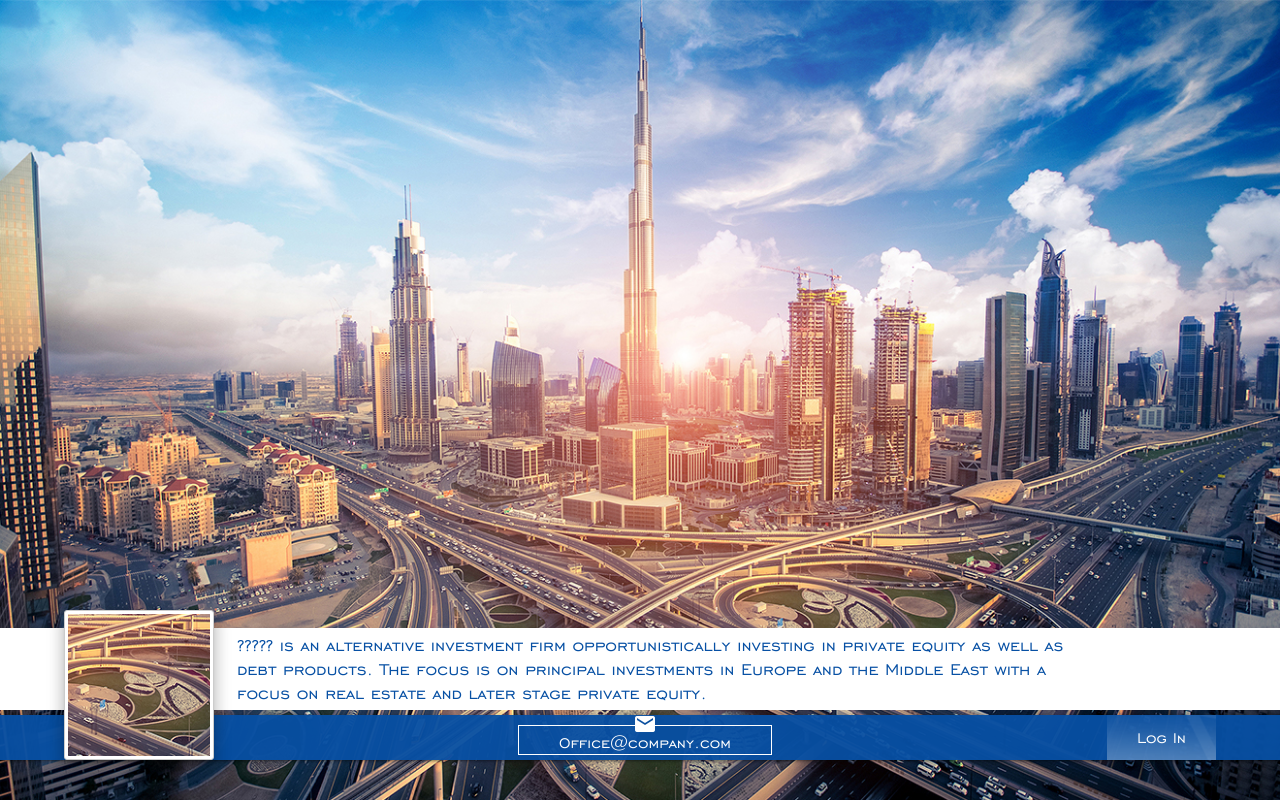
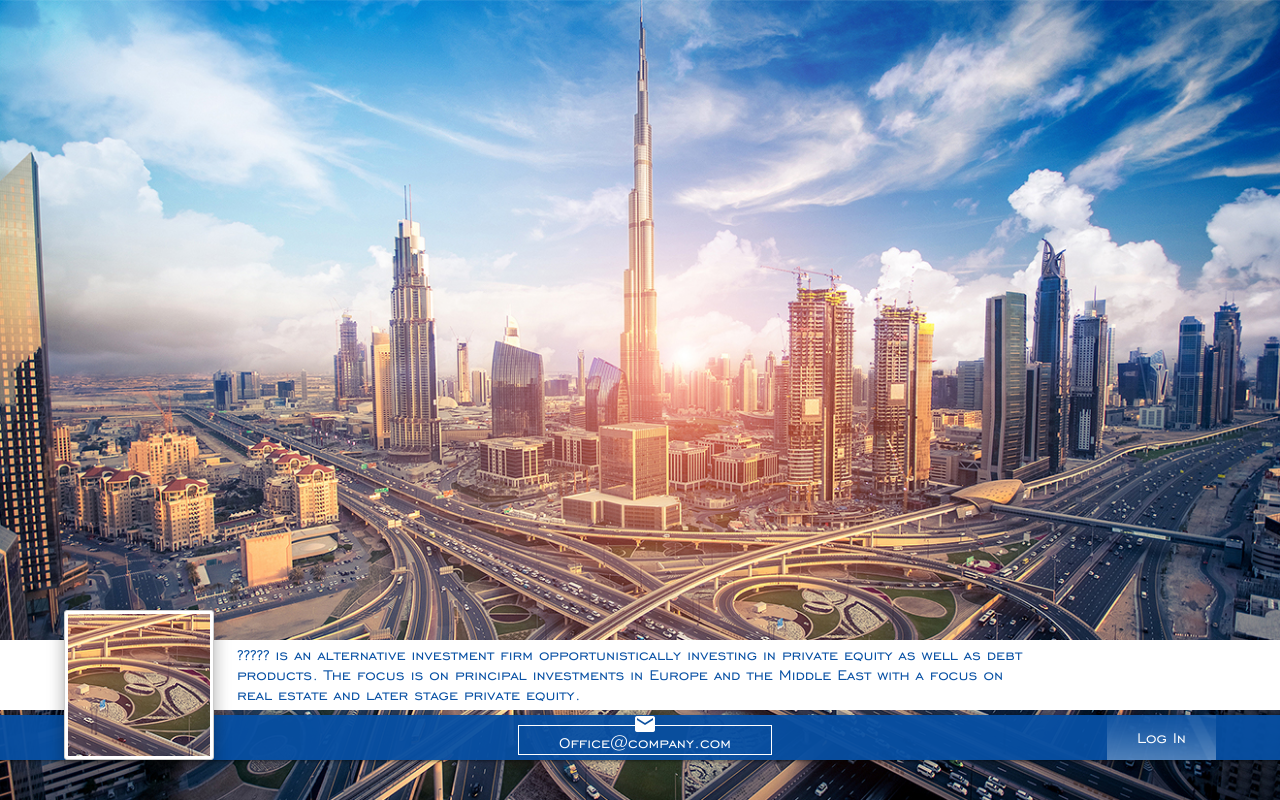
Before and after one commit to AhmedEid3/lp, a website: page src/template/index.html in a window 1280 px wide. Drawn offline with nearby package versions, Linux system fonts and the light colour scheme; files that its build step writes are made by us from their sources; files whose address does not match are found by name.

Commit message:
update file

```diff
--- a/src/scss/pages/_home_page.scss
+++ b/src/scss/pages/_home_page.scss
@@ -16,14 +16,15 @@
       p {
         padding: 5px;
         //margin-left: 150px;
-        font-size: 20px;
-        line-height: 24px;
+        font-size: 18px;
+        line-height: 20px;
         color: $primary-color;
         @media (min-width: $min-lg) {
           padding-left: 60px;
         }
         @media (min-width: $min-xl) {
           padding-left: 45px;
+          padding-right: 60px;
         }
 
       }
```
Also changed, not shown: dist/css/main-style.css, dist/css/main-style.min.css, 1 other file.
